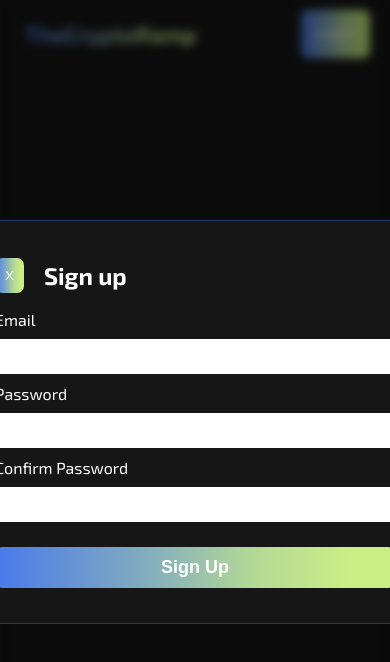
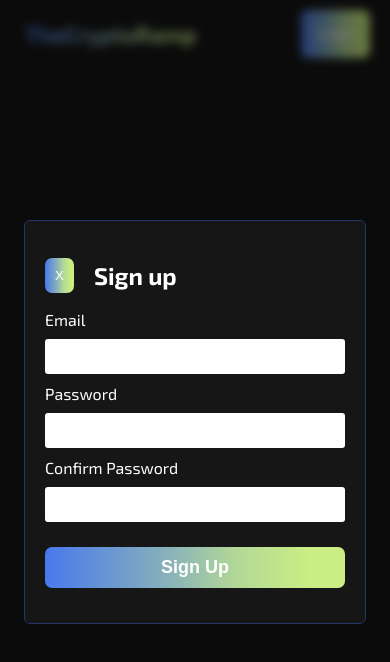
Before and after one commit to t-ega/Crypto-Offramp-Frontend, a React (Vite) app: page /auth/signup in a window 390 px wide. Shown: the top 662 px of the page. Built offline with nearby package versions, Linux system fonts and the light colour scheme; no server answers.

Commit message:
fix: Add responsive size to modals

```diff
--- a/src/checkout.css
+++ b/src/checkout.css
@@ -1,8 +1,8 @@
-
 .lds-hourglass,
 .lds-hourglass:after {
   box-sizing: border-box;
 }
+
 .lds-hourglass {
   display: inline-block;
   position: relative;
@@ -11,6 +11,7 @@
   width: 20px;
   height: 20px;
 }
+
 .lds-hourglass:after {
   content: " ";
   display: block;
@@ -24,16 +25,27 @@
   border-color: currentColor transparent currentColor transparent;
   animation: lds-hourglass 1.2s infinite;
 }
+
 @keyframes lds-hourglass {
   0% {
     transform: rotate(0);
     animation-timing-function: cubic-bezier(0.55, 0.055, 0.675, 0.19);
   }
+
   50% {
     transform: rotate(900deg);
     animation-timing-function: cubic-bezier(0.215, 0.61, 0.355, 1);
   }
+
   100% {
     transform: rotate(1800deg);
   }
 }
+
+
+@media screen and (max-width: 468px) {
+  .checkout {
+    min-width: 200px;
+    max-width: 300px;
+  }
+}
```
